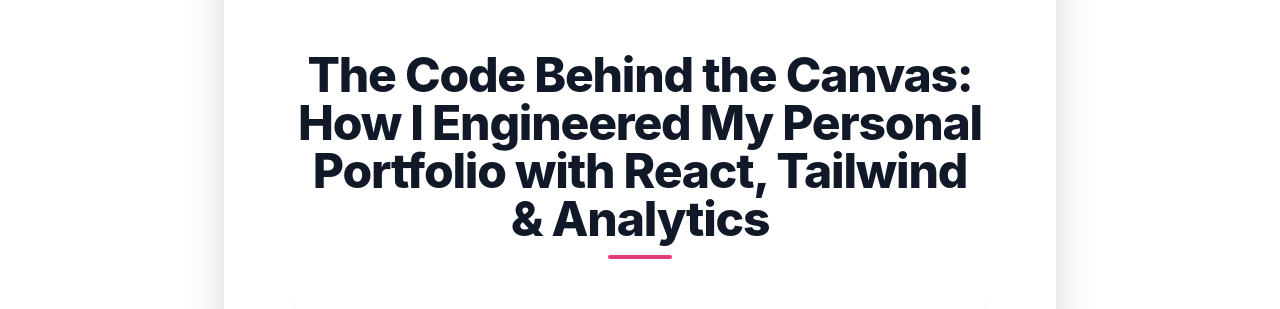
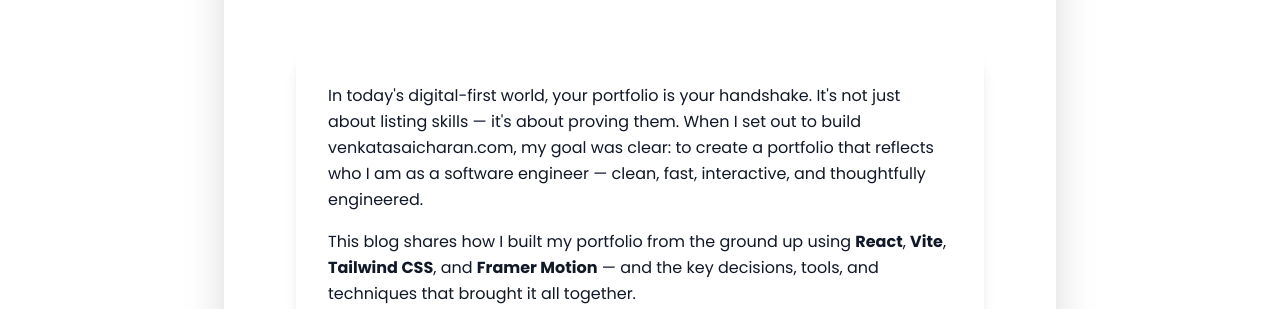
Before and after one commit to saicharankarasala/sai-charan-website, a React (Vite) app: page /blog/portfolio-case-study in a window 1280 px wide. Shown: the part 749-1058 px from the top of the page. Built offline with nearby package versions, Linux system fonts and the light colour scheme.

Commit message:
Remove hardcoded h1 from blog post content to fix duplicate title issue

```diff
--- a/src/data/blogData.js
+++ b/src/data/blogData.js
@@ -15,10 +15,6 @@ export const blogPosts = [
     lastUpdated: "05-10-2025",
     content: `
 <article class="prose lg:prose-xl max-w-none mx-auto p-6">
-  <h1 class="mb-8 text-3xl md:text-4xl lg:text-5xl font-extrabold tracking-tight text-gray-900 text-center relative">
-    The Code Behind the Canvas: How I Engineered My Personal Portfolio with React, Tailwind & Analytics
-    <span class="block w-16 h-1 bg-[#e13a7a] rounded-full mx-auto mt-3"></span>
-  </h1>
   <section class="mb-14 p-8 bg-white/90 rounded-2xl shadow-lg border border-gray-100">
     <p class="mb-4">In today's digital-first world, your portfolio is your handshake. It's not just about listing skills — it's about proving them. When I set out to build <a href="https://www.venkatasaicharan.com" target="_blank">venkatasaicharan.com</a>, my goal was clear: to create a portfolio that reflects who I am as a software engineer — clean, fast, interactive, and thoughtfully engineered.</p>
     <p>This blog shares how I built my portfolio from the ground up using <strong>React</strong>, <strong>Vite</strong>, <strong>Tailwind CSS</strong>, and <strong>Framer Motion</strong> — and the key decisions, tools, and techniques that brought it all together.</p>
```
